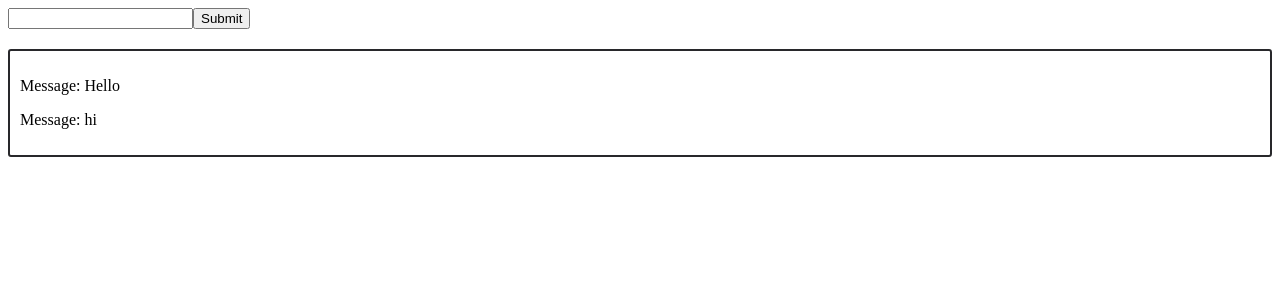
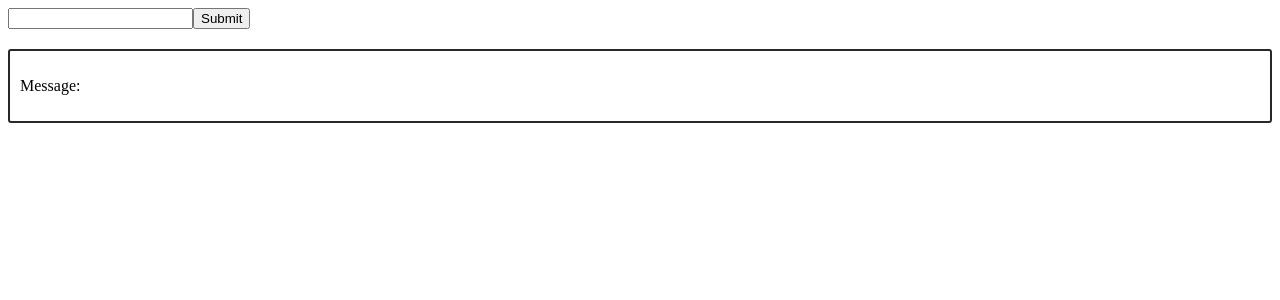
Before and after one commit to NaveenManjappa/angular-17-learning, an Angular app: page / in a window 1280 px wide. Shown: the top 300 px of the page. Built offline with nearby package versions, Linux system fonts and the light colour scheme.

Commit message:
ng DoCheck life cyle hook

```diff
--- a/src/app/app.component.html
+++ b/src/app/app.component.html
@@ -1,5 +1,5 @@
 <div class="container">
-  <input type="text" #inputEl>
+  <input type="text" #inputEl (focus)="0">
   <button (click)="onSubmit(inputEl)">Submit</button>
   <app-demo [message]="inputValue"></app-demo>
 
--- a/src/app/app.component.ts
+++ b/src/app/app.component.ts
@@ -13,14 +13,14 @@ import { DemoComponent } from './demo/demo.component';
 })
 export class AppComponent {
   title = 'angular-app-component';
-  inputValue:string[]=['Hello','hi'];
+  inputValue:string='';
 
   constructor(){
     console.log('App component constructor called');
   }
 
   onSubmit(inputEl:HTMLInputElement){
-    this.inputValue.push(inputEl.value);
+    this.inputValue=(inputEl.value);
   }
 
 }
--- a/src/app/demo/demo.component.html
+++ b/src/app/demo/demo.component.html
@@ -1,3 +1,3 @@
 <div class="demo">
-    <p #temp *ngFor="let msg of message">Message: {{msg}}</p>
+    <p #temp>Message: {{message}}</p>
 </div>
--- a/src/app/demo/demo.component.ts
+++ b/src/app/demo/demo.component.ts
@@ -1,5 +1,5 @@
 import { CommonModule } from '@angular/common';
-import { Component, ElementRef, Input, OnChanges, OnInit, SimpleChanges, ViewChild } from '@angular/core';
+import { Component, DoCheck, ElementRef, Input, OnChanges, OnInit, SimpleChanges, ViewChild } from '@angular/core';
 
 @Component({
   selector: 'app-demo',
@@ -8,9 +8,9 @@ import { Component, ElementRef, Input, OnChanges, OnInit, SimpleChanges, ViewChi
   templateUrl: './demo.component.html',
   styleUrl: './demo.component.css'
 })
-export class DemoComponent implements OnChanges,OnInit {
+export class DemoComponent implements OnChanges,OnInit,DoCheck {
 title:string ='Demo component';
-@Input() message: string[];
+@Input() message: string;
 @ViewChild('temp') tempPara:ElementRef;
 
 constructor() {
@@ -31,7 +31,10 @@ constructor() {
 
     //this line will throw error as the view template is not initialized completely
     //console.log(this.tempPara.nativeElement);
-
   }
 
+  //3. On DoCheck life cycle hook
+  ngDoCheck(){
+    console.log('ng DoCheck life cycle hook');
+  }
 }
```
